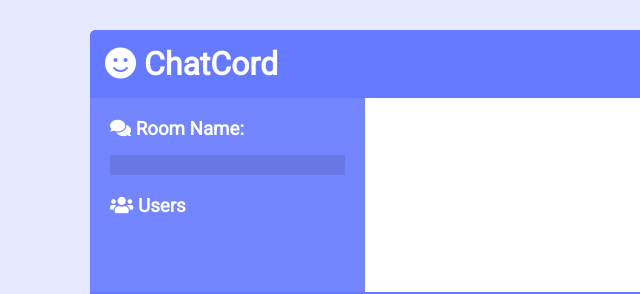
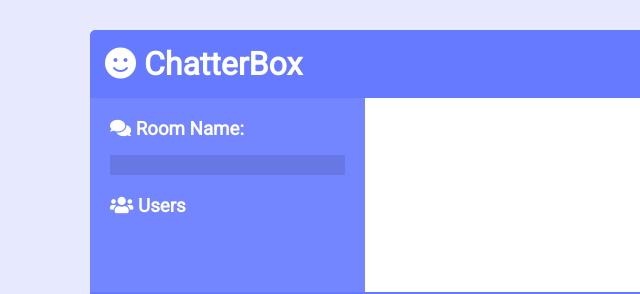
Before and after one commit to TheVinaySagar/ChatterBox, a website: page public/chat.html in a window 1280 px wide. Shown: the top 294 px of the page, 0-640 px from the left. Drawn offline with nearby package versions, Linux system fonts and the light colour scheme; no server answers.

Commit message:
Update chat.html

```diff
--- a/public/chat.html
+++ b/public/chat.html
@@ -10,7 +10,7 @@
 <body>
   <div class="chat-container">
     <header class="chat-header">
-      <h1><i class="fas fa-smile"></i> ChatCord</h1>
+      <h1><i class="fas fa-smile"></i> ChatterBox</h1>
       <a href="index.html" class="btn">Leave Room</a>
     </header>
     <main class="chat-main">
```
